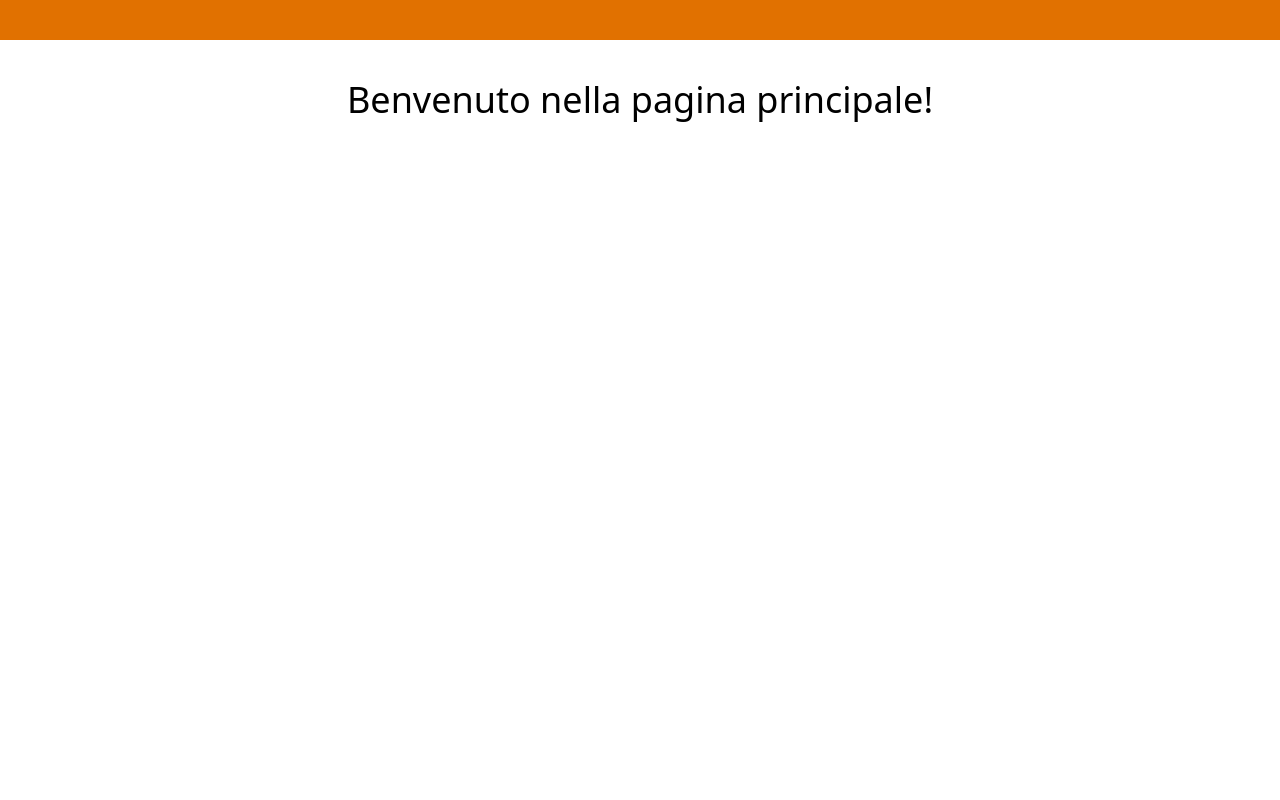
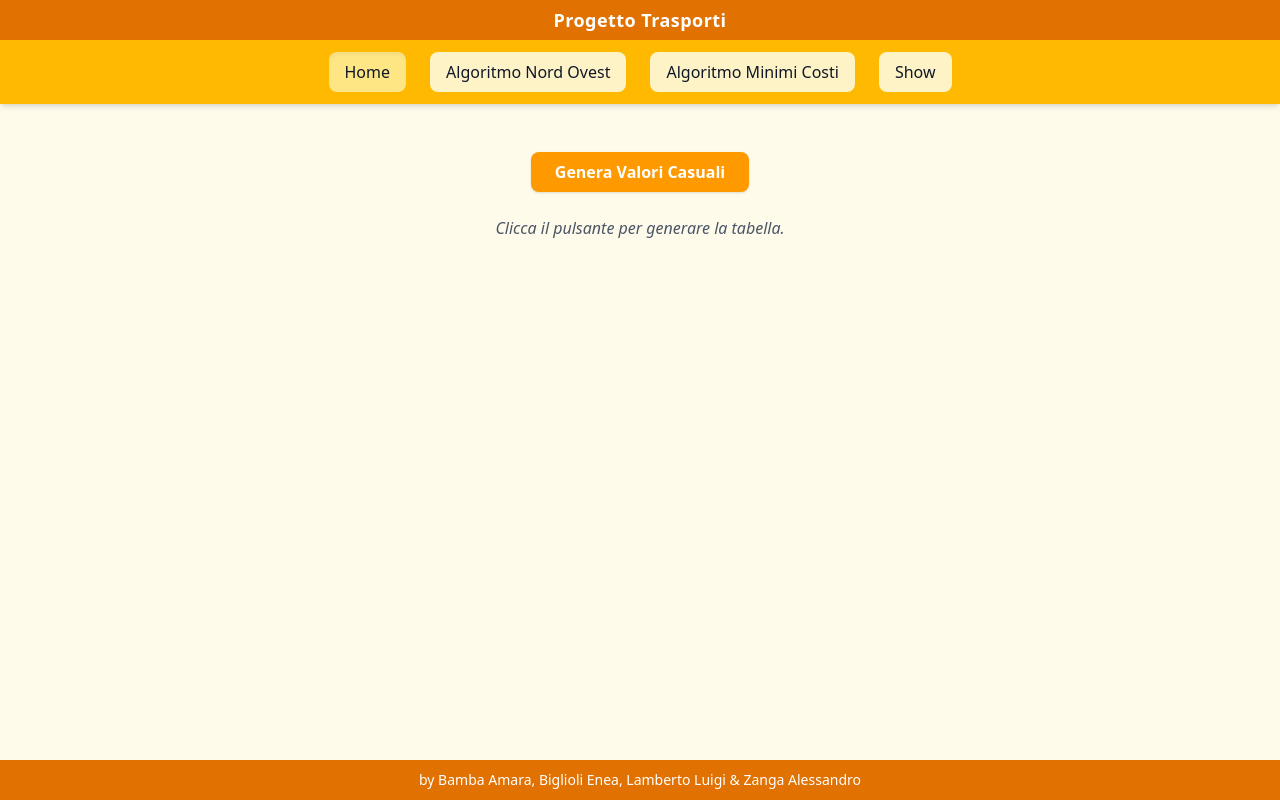
Before and after one commit to alek20ggnocap/algoritmi-risoluzione-logistica, a SvelteKit app: page / in a window 1280 px wide. Built offline with nearby package versions, Linux system fonts and the light colour scheme.

Commit message:
graphics

```diff
--- a/src/routes/+page.svelte
+++ b/src/routes/+page.svelte
@@ -1,39 +1,137 @@
 <script lang="ts">
-    $: finsetraAttiva = "home";
+    let finsetraAttiva = "home";
     const tabella: number[][] = [];
+    let sommeRighe: number[] = [];
+    let sommeColonne: number[] = [];
+    let sommaTotale: number = 0;
+
+    function randomizeValues() {
+        for (let i = 0; i < 5; i++) {
+            tabella[i] = [];
+            for (let j = 0; j < 5; j++) {
+                tabella[i][j] = Math.floor(Math.random() * 100);
+            }
+        }
+        console.log(tabella);
+    }
+
+    async function calcolaSomme() {
+        sommeRighe = tabella.map(riga => riga.reduce((a, b) => a + b, 0));
+        sommeColonne = tabella[0].map((_, colIndex) => tabella.reduce((sum, row) => sum + row[colIndex], 0));
+        sommaTotale = sommeRighe.reduce((a, b) => a + b, 0);
+    }
 </script>
 
-<div class="h-full w-full overflow-x-hidden overflow-y-hidden">
-    <header class="h-[5%] bg-amber-600">
+<div class="flex flex-col h-screen w-full bg-amber-50 text-gray-900">
+    <!-- HEADER -->
+    <header class="h-[5%] bg-amber-600 flex items-center justify-center shadow-md">
+        <h1 class="text-lg font-semibold text-white tracking-wide">Progetto Trasporti</h1>
+    </header>
 
-    </header>
-    <div class="h-[90%]">
-        <div>
+    <!-- NAVBAR -->
+    <nav class="flex justify-center space-x-6 bg-amber-400 py-3 shadow-md">
+        {#each [
+            { name: "Home", key: "home" },
+            { name: "Algoritmo Nord Ovest", key: "algoritmo nord ovest" },
+            { name: "Algoritmo Minimi Costi", key: "algoritmo minimi costi" },
+            { name: "Show", key: "show" }
+        ] as tab}
+            <button
+                class="px-4 py-2 rounded-lg font-medium transition-all duration-200
+                {finsetraAttiva === tab.key
+                    ? 'bg-amber-200 text-gray-900 shadow-inner'
+                    : 'bg-amber-100 hover:bg-amber-200'}"
+                on:click={() => finsetraAttiva = tab.key}>
+                {tab.name}
+            </button>
+        {/each}
+    </nav>
 
-        </div>
+    <!-- CONTENUTO PRINCIPALE -->
+    <div class="flex-1 flex flex-col items-center justify-start p-6 overflow-y-auto">
+        {#if finsetraAttiva === "home"}
+            <div class="flex flex-col items-center mt-6 space-y-6">
+                <button
+                    class="bg-amber-500 text-white font-semibold px-6 py-2 rounded-lg shadow hover:bg-amber-600 transition-all"
+                    on:click={() => {randomizeValues(); calcolaSomme();}}>
+                    Genera Valori Casuali
+                </button>
 
-        {#if finsetraAttiva === "home"}
-            <h1 class="text-4xl text-center mt-10">Benvenuto nella pagina principale!</h1>
+                {#if tabella.length > 0}
+                    <div class="overflow-x-auto">
+                        <table class="border-collapse border border-amber-400 shadow-lg rounded-lg text-center">
+                            <thead class="bg-amber-200">
+                                <tr>
+                                    <th class="border border-amber-400 w-24 bg-amber-300"></th>
+                                    {#each tabella[0] as _, j}
+                                        <th class="border border-amber-400 px-4 py-2 font-semibold">D{j + 1}</th>
+                                    {/each}
+                                    <th class="border border-amber-400 px-4 py-2 font-semibold bg-amber-300">Σ Riga</th>
+                                </tr>
+                            </thead>
+                            <tbody>
+                                {#each tabella as row, i}
+                                    <tr class="hover:bg-amber-50">
+                                        <th class="border border-amber-400 px-4 py-2 bg-amber-100 font-semibold">UP{i + 1}</th>
+                                        {#each row as value}
+                                            <td class="border border-amber-400">
+                                                <input
+                                                    type="number"
+                                                    class="[&::-webkit-inner-spin-button]:appearance-none w-16 text-center bg-transparent focus:outline-none focus:ring-1 focus:ring-amber-400 rounded"
+                                                    bind:value={value}
+                                                    on:input={calcolaSomme}
+                                                />
+                                            </td>
+                                        {/each}
+                                        <td class="border border-amber-400 bg-amber-100 font-semibold text-sm">
+                                            {sommeRighe[i]}
+                                        </td>
+                                    </tr>
+                                {/each}
+                            </tbody>
+                            <tfoot class="bg-amber-200 font-semibold">
+                                <tr>
+                                    <th class="border border-amber-400 bg-amber-300">Σ Colonne</th>
+                                    {#each sommeColonne as somma}
+                                        <td class="border px-4 py-2 border-amber-400">{somma}</td>
+                                    {/each}
+                                    <td class="border px-4 py-2 border-amber-400 bg-amber-300 font-bold">{sommaTotale}</td>
+                                </tr>
+                            </tfoot>
+                        </table>
+                    </div>
+                {:else}
+                    <p class="text-gray-600 italic">Clicca il pulsante per generare la tabella.</p>
+                {/if}
+            </div>
+        {/if}
 
+        {#if finsetraAttiva === "algoritmo nord ovest"}
+            <h1 class="text-3xl font-bold mt-10 text-amber-700">Algoritmo del Nord-Ovest</h1>
+            <p class="mt-4 text-gray-700 text-center max-w-xl">
+                Qui potrai visualizzare e calcolare il piano iniziale di trasporto secondo il metodo del Nord-Ovest.
+            </p>
         {/if}
-        {#if finsetraAttiva === "algoritmo nord ovest"}
-            <h1 class="text-4xl text-center mt-10">Informazioni su di noi</h1>
 
+        {#if finsetraAttiva === "algoritmo minimi costi"}
+            <h1 class="text-3xl font-bold mt-10 text-amber-700">Algoritmo dei Minimi Costi</h1>
+            <p class="mt-4 text-gray-700 text-center max-w-xl">
+                Qui verrà mostrata la soluzione iniziale basata sulla minimizzazione dei costi di trasporto.
+            </p>
         {/if}
-        {#if finsetraAttiva === "algoritmo minimi costi"}
-            <h1 class="text-4xl text-center mt-10">Contattaci</h1>
 
-        {/if}
         {#if finsetraAttiva === "show"}
-            <h1 class="text-4xl text-center mt-10">FAQ</h1>
-
+            <h1 class="text-3xl font-bold mt-10 text-amber-700">Visualizzazione Dati</h1>
+            <p class="mt-4 text-gray-700 text-center max-w-xl">
+                In questa sezione potrai visualizzare i risultati dei vari algoritmi e confrontarli tra loro.
+            </p>
         {/if}
     </div>
-    <footer class="h-[5%] bg-amber-600">
-        <div class="flex flex-row items-center justify-center h-full">
-            <p>
-                by Bamba Amara, Biglioli Enea, Lamberto Luigi & Zanga Alessandro
-            </p>
-        </div>
+
+    <!-- FOOTER -->
+    <footer class="h-[5%] bg-amber-600 flex items-center justify-center text-white text-sm">
+        <p class="text-center">
+            by Bamba Amara, Biglioli Enea, Lamberto Luigi & Zanga Alessandro
+        </p>
     </footer>
 </div>
```
